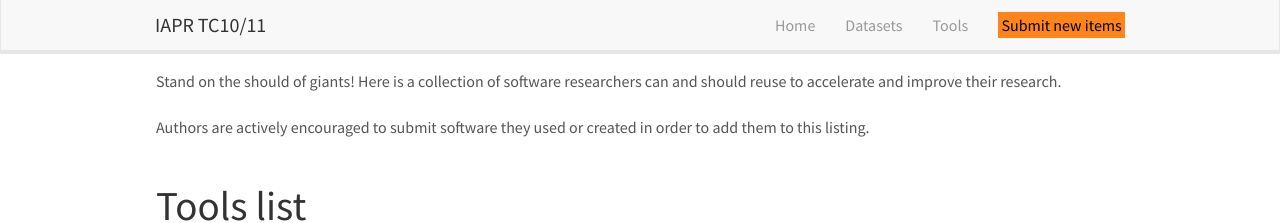
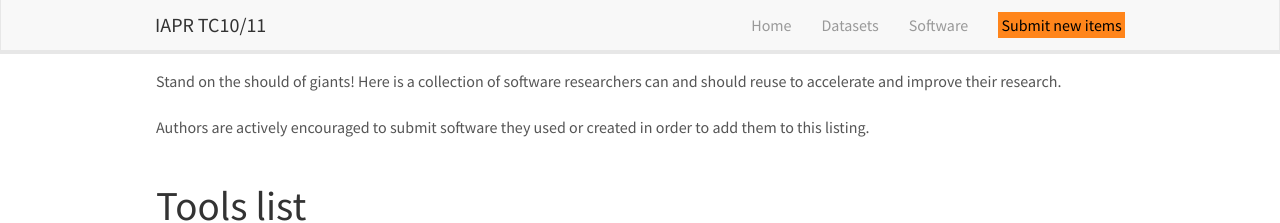
Before and after one commit to TC101-demo/TC101-demo.github.io, a Jekyll site: the page built from _pages/software.html, in a window 1280 px wide. Shown: the top 223 px of the page. Built offline with Jekyll 4.4.1, drawn with Linux system fonts in a browser that asks for light colours; nearby versions of some CDN libraries.

Commit message:
Renamed 'tools' > 'software'

```diff
--- a/_data/navigation.yml
+++ b/_data/navigation.yml
@@ -6,8 +6,8 @@ docs:
 - title: "Datasets"
   url: "datasets"
 
-- title: "Tools"
-  url: "tools"
+- title: "Software"
+  url: "software"
 
 - title: "<mark>Submit new items</mark>"
   url: "submit"
--- a/_pages/tools.html
+++ b/_pages/software.html
@@ -3,7 +3,7 @@ title: "IAPR TC10/11 Tools Listing"
 layout: gridlay
 excerpt_separator: <!--more-->
 sitemap: false
-permalink: /tools/
+permalink: /software/
 ---
 
 Stand on the should of giants! Here is a collection of software researchers can and should reuse to accelerate and improve their research.
```
